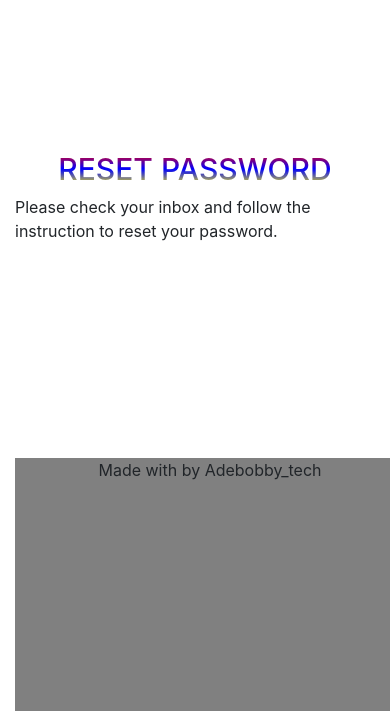
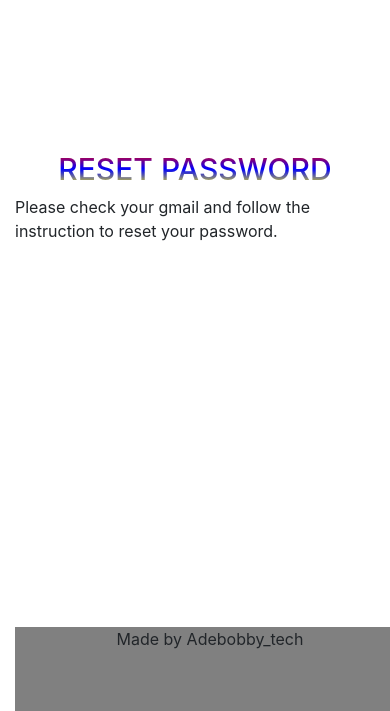
Before and after one commit to Ajao-Abeeb/Django-bookfinder, a Django app: page /password-reset/done/ in a window 390 px wide. Shown: the part 133-844 px from the top of the page. Run offline with Django 4.2, Linux system fonts and the light colour scheme; some libraries are stand-ins or nearby versions.

Commit message:
changes made

```diff
--- a/Bookfinder/static/css/base.css
+++ b/Bookfinder/static/css/base.css
@@ -80,7 +80,7 @@ h3{
     width: 100%;
 }
 .sec{
-    background-color: gray;height: 10vh;
+    background-color: gray;height: 9vh;
 }
 @media(max-width:414px){
     .none{
@@ -88,6 +88,6 @@ h3{
     }
     .sec{
         background-color: gray;
-        height: 30vh;
+        height: 10vh;
     }
 }
--- a/static/css/base.css
+++ b/static/css/base.css
@@ -80,7 +80,7 @@ h3{
     width: 100%;
 }
 .sec{
-    background-color: gray;height: 10vh;
+    background-color: gray;height: 9vh;
 }
 @media(max-width:414px){
     .none{
@@ -88,6 +88,6 @@ h3{
     }
     .sec{
         background-color: gray;
-        height: 30vh;
+        height: 10vh;
     }
 }
--- a/template/base.html
+++ b/template/base.html
@@ -4,7 +4,7 @@
 <head>
     <meta charset="UTF-8">
     <meta name="viewport" content="width=device-width, initial-scale=1.0">
-    <title>Document</title>
+    <title>Bookfinder</title>
     <link rel="stylesheet" href="{% static 'css/base.css' %}">
     <link rel="stylesheet" href="{% static 'css/bootstrap.min.css' %}">
      <link rel="shortcut icon" href="{% static 'image/favicon.ico' %}" type="image/x-icon">
@@ -16,7 +16,7 @@
  <footer class="footer">
     <section class="sec">
         <div class="col-12 text-center">
-            <p class="mt-5 ">Made with  by
+            <p class="mt-5 ">Made by
                 Adebobby_tech</p>
         </div>
     </section>
@@ -37,7 +37,7 @@
     function loader() {
         var load = document.getElementById("loader")
 
-            $(load).after('<img src="static/image/loading.gif" id="image" style="display: grid;place-items: center;height: 250px;position: absolute;top: 50%;"/>')
+            $(load).after('<img src="static/image/loading.gif" id="image" style="display: grid;place-items: center;height: 250px;position: absolute;top: 60%;"/>')
       setTimeout(() => {
         var image = document.getElementById("image")
         $(image).fadeOut()
--- a/template/pages/password_reset_done.html
+++ b/template/pages/password_reset_done.html
@@ -5,7 +5,7 @@
     <div class="container">
     <h3>Reset password</h3>
 
-     <p class="p">Please check your inbox and follow the instruction to reset your password.</p>
+     <p class="p">Please check your gmail and follow the instruction to reset your password.</p>
 
 
 
```
Also changed, not shown: db.sqlite3, 10 other files.
